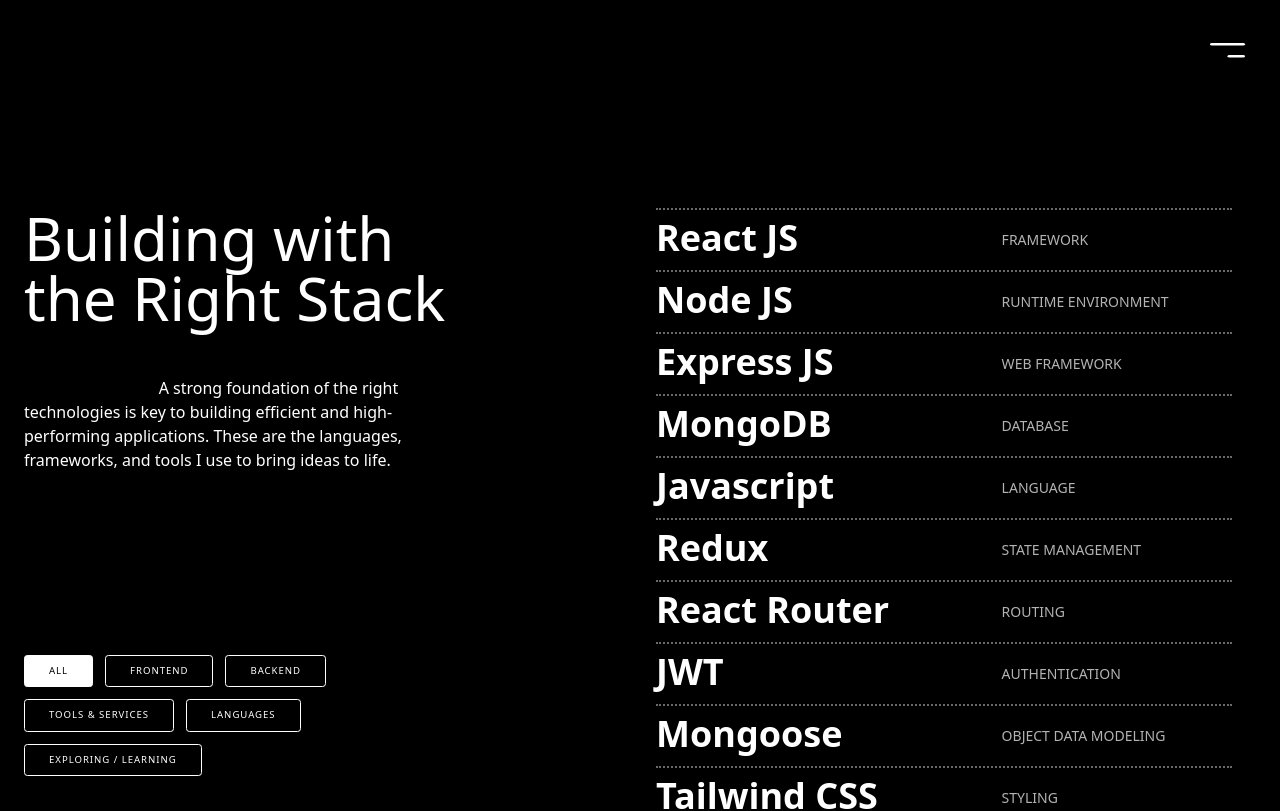
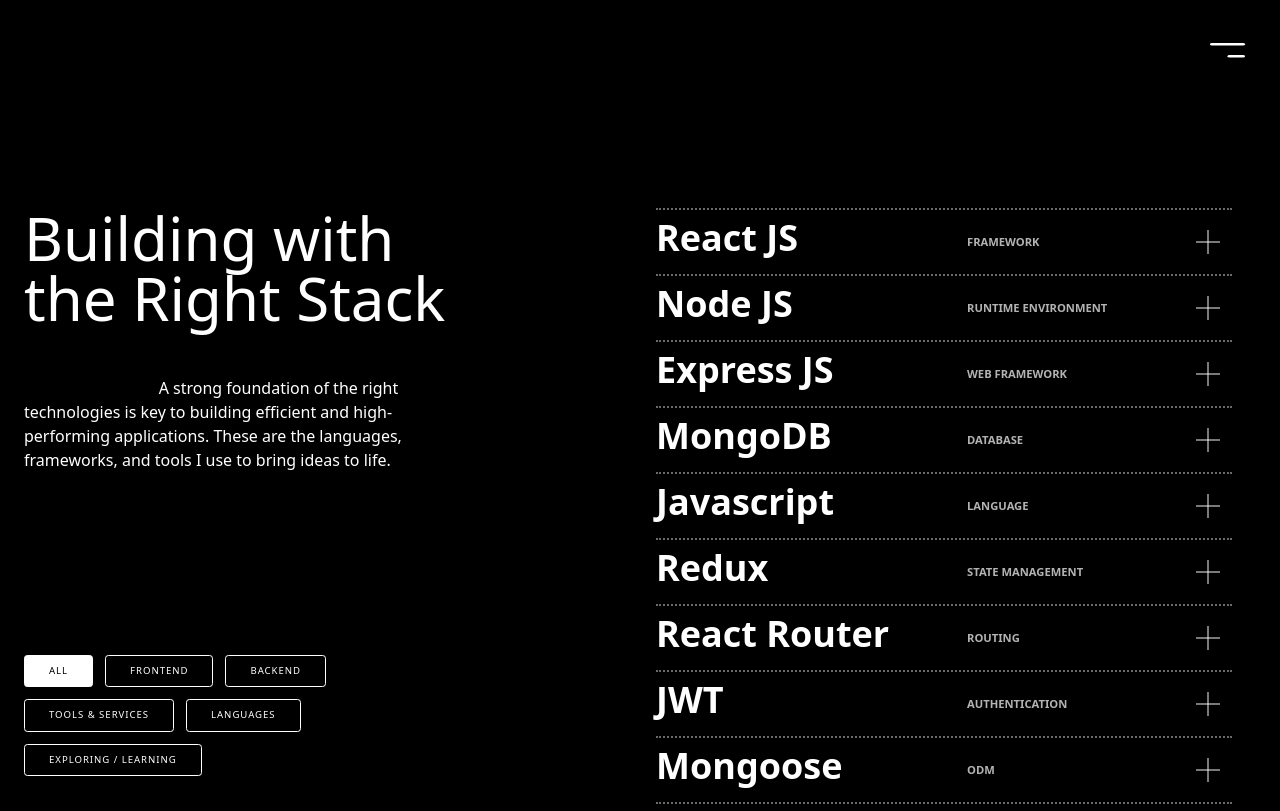
Before and after one commit to amanranahere/Portfolio, a React (Vite) app: page /capabilities in a window 1280 px wide. Shown: the top 811 px of the page. Built offline with nearby package versions, Linux system fonts and the light colour scheme.

Commit message:
complete capabilities page

```diff
--- a/src/components/Capabilities/CapabilitiesComponent.jsx
+++ b/src/components/Capabilities/CapabilitiesComponent.jsx
@@ -97,10 +97,10 @@ function CapabilitiesComponent() {
     },
     {
       name: "Mongoose",
-      label: "Object Data Modeling",
+      label: "ODM",
       logo: <SiMongoose className="w-14 h-14" />,
       description:
-        "Mongoose is an ODM library that provides a structured schema for MongoDB, making database interactions easier in Node.js applications.",
+        "Mongoose is an ODM (Object Data Modeling) library that provides a structured schema for MongoDB, making database interactions easier in Node.js applications.",
       category: "Backend",
     },
     {
@@ -222,7 +222,7 @@ function CapabilitiesComponent() {
     },
     {
       name: "Tiny MCE",
-      label: "Rich Text Editor",
+      label: "Text Editor",
       description:
         "TinyMCE is a flexible WYSIWYG editor that allows users to create and edit rich text content in web applications.",
       category: "Frontend",
@@ -254,15 +254,41 @@ function CapabilitiesComponent() {
     setExpandedItem(expandedItem === name ? null : name);
   };
 
+  const categories = [
+    "All",
+    "Frontend",
+    "Backend",
+    "Tools & Services",
+    "Languages",
+    "Exploring / Learning",
+  ];
+
+  const delays = categories.map(() => Math.random() * 0.7);
+
+  const nameVariant = {
+    hidden: { y: "-100%" },
+    visible: {
+      y: "0%",
+      transition: { duration: 0.7, ease: "easeInOut" },
+    },
+  };
+
   return (
     <div className="w-full min-h-screen bg-black text-[#fff] flex flex-col lg:flex-row">
       <div className="w-full lg:w-[50%]">
         <div className="lg:fixed lg:w-1/2 top-52 mt-52 lg:mt-0 lg:pt-0 px-6">
-          <div className="lg:w-[80%] text-5xl lg:text-6xl font-medium">
+          <motion.div className="lg:w-[80%] text-5xl lg:text-6xl pb-3 font-medium select-none overflow-hidden">
+            <motion.div
+              variants={nameVariant}
+              initial="hidden"
+              whileInView="visible"
+              viewport={{ once: true }}
+            >
               Building with the Right Stack
-          </div>
+            </motion.div>
+          </motion.div>
           <p
-            className="lg:w-[65%] pt-12 pb-12 lg:pb-0"
+            className="lg:w-[65%] pt-9 pb-12 lg:pb-0 select-none fade-in"
             style={{ textIndent: "35%" }}
           >
             A strong foundation of the right technologies is key to building
@@ -272,30 +298,32 @@ function CapabilitiesComponent() {
         </div>
 
         {/* categories buttons */}
-        <div className="lg:fixed bottom-0 lg:w-[40%] gap-2 lg:gap-3 p-6 flex flex-wrap">
-          {[
-            "All",
-            "Frontend",
-            "Backend",
-            "Tools & Services",
-            "Languages",
-            "Exploring / Learning",
-          ].map((category) => (
-            <button
+        <div className="lg:fixed bottom-0 lg:w-[40%] gap-2 lg:gap-3 p-6 flex flex-wrap select-none">
+          {categories.map((category, index) => (
+            <motion.button
               key={category}
+              initial={{ opacity: 0 }}
+              animate={{ opacity: 1 }}
+              transition={{ delay: delays[index], duration: 0.5 }}
               onClick={() => setSelectedCategory(category)}
-              className={`px-6 py-2 border border-white text-[0.6rem] font-medium tracking-widest rounded-[0.21rem] hover:text-black hover:bg-[#fff] transition duration-300 active:scale-95 ${
+              className={`px-6 py-2 border border-white text-[0.6rem] font-medium tracking-widest rounded-[0.21rem] hover:text-black hover:bg-[#fff] transition duration-300 active:scale-95  ${
                 selectedCategory === category ? "bg-[#fff] text-black" : ""
               }`}
             >
               {category.toUpperCase()}
-            </button>
+            </motion.button>
           ))}
         </div>
       </div>
 
       {/* tech list */}
-      <div className="lg:w-[50%] lg:pr-8 lg:mt-52">
+      <motion.div
+        initial={{ opacity: 0, y: 80 }}
+        animate={{ opacity: 1, y: 0 }}
+        transition={{ duration: 0.4, delay: 0.9 }}
+        viewport={{ once: true }}
+        className="lg:w-[50%] lg:pr-8 lg:mt-52 pt-6 lg:pt-0"
+      >
         <div className="mx-4 border-b-2 border-dotted border-[#6a6a6a]"></div>
         <ul className="pb-6">
           {filteredTech.map(({ name, label, logo, description }) => (
@@ -304,23 +332,61 @@ function CapabilitiesComponent() {
                 layout
                 onClick={() => toggleExpand(name)}
                 key={name}
-                className={`group flex flex-col md:flex-row justify-between px-4 py-2 hover:bg-[#fff] hover:text-black select-none cursor-pointer ${
+                className={`group flex justify-between px-4 py-2 hover:bg-[#fff] hover:text-black select-none cursor-pointer ${
                   expandedItem === name && "bg-white text-black"
                 }`}
               >
-                <div className="text-3xl md:text-4xl font-semibold pb-1">
+                <div className="w-[90%] flex flex-col lg:flex-row justify-between">
+                  {/* tech name */}
+                  <div className="lg:w-[50%] text-3xl md:text-4xl font-semibold pb-1">
                     {name}
                   </div>
 
+                  {/* label */}
                   <div
-                  className={`w-[40%] text-[0.6rem] md:text-sm group-hover:text-black/70
+                    className={`w-full lg:w-[40%] text-[0.6rem] md:text-[0.7rem] group-hover:text-black/70
                     ${
                       expandedItem === name ? "text-black/70" : "text-white/70"
                     }
-                    font-medium my-auto transition-colors duration-300`}
+                    font-medium md:font-semibold my-auto transition-colors duration-300`}
                   >
                     {label.toUpperCase()}
                   </div>
+                </div>
+
+                {/* plus button */}
+                <svg
+                  className="w-12 h-12 cursor-pointer"
+                  viewBox="0 0 100 100"
+                  onClick={() => expandedItem(name)}
+                >
+                  <line
+                    x1="25"
+                    y1="50"
+                    x2="75"
+                    y2="50"
+                    stroke={expandedItem === name ? "black" : "white"}
+                    className="group-hover:stroke-black"
+                    strokeWidth="2"
+                  />
+
+                  <line
+                    x1="50"
+                    y1="25"
+                    x2="50"
+                    y2="75"
+                    stroke={expandedItem === name ? "black" : "white"}
+                    strokeWidth="2"
+                    className="origin-center transition-transform duration-300 group-hover:stroke-black"
+                    style={{
+                      transform:
+                        expandedItem === name
+                          ? "rotate(90deg)"
+                          : "rotate(0deg)",
+                      transformOrigin: "50% 50%",
+                    }}
+                  />
+                </svg>
               </motion.li>
 
               {expandedItem === name && (
@@ -332,7 +398,7 @@ function CapabilitiesComponent() {
                   transition={{ duration: 0.3, ease: "easeInOut" }}
                   className="border-t border-black/40 p-4 flex gap-4 bg-gray-50 origin-top"
                 >
-                  <div className="w-[60%] pb-12 py-6 text-black font-medium leading-tight">
+                  <div className="w-[60%] pb-16 py-6 text-black font-medium leading-tight">
                     {description}
                   </div>
 
@@ -346,7 +412,7 @@ function CapabilitiesComponent() {
             </>
           ))}
         </ul>
-      </div>
+      </motion.div>
     </div>
   );
 }
--- a/src/components/Navbar/Navbar.jsx
+++ b/src/components/Navbar/Navbar.jsx
@@ -110,7 +110,7 @@ function Navbar() {
                   initial="hidden"
                   whileInView="visible"
                   viewport={{ once: true }}
-                  className=" text-white hover:text-white/60 active:text-white/60 text-6xl md:text-9xl py-1"
+                  className=" text-white hover:text-white/60 active:text-white/60 text-6xl md:text-9xl py-1 select-none cursor-pointer"
                   onClick={() => {
                     navigate(item.slug);
                     setIsMenuOpen(false);
--- a/src/pages/Capabilities.jsx
+++ b/src/pages/Capabilities.jsx
@@ -5,8 +5,11 @@ import Footer from "../components/Footer/Footer.jsx";
 function Capabilities() {
   return (
     <>
-      <CapabilitiesComponent />
-      {/* <Footer /> */}
+      <div className="mb-80">
+        <CapabilitiesComponent />
+        <div className="h-screen w-full bg-blue-200"></div>
+      </div>
+      <Footer />
     </>
   );
 }
```
Lines whose indentation alone changed are shown as unchanged.
